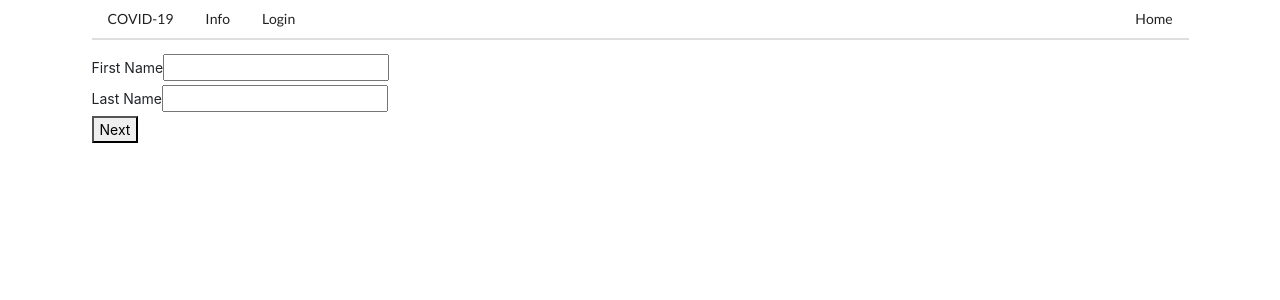
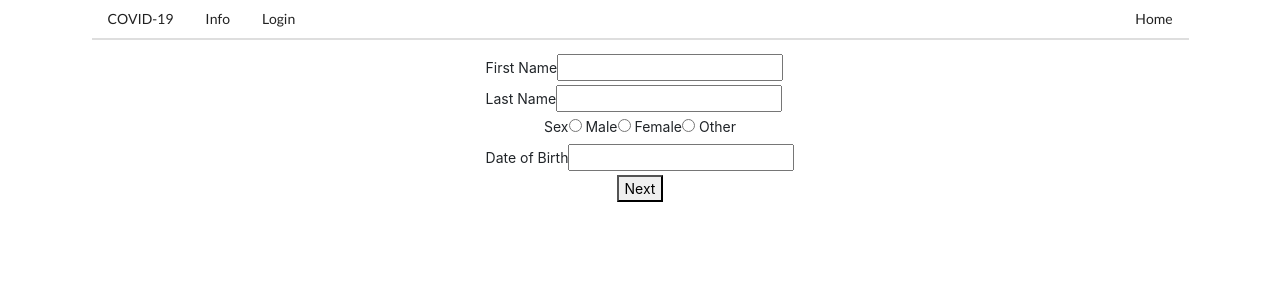
Before and after one commit to yifeiz/covid-19-frontend, a React (Create React App) app: page /track-your-symptoms in a window 1280 px wide. Shown: the top 300 px of the page. Built offline with nearby package versions, Linux system fonts and the light colour scheme.

Commit message:
Refactor and add some fields to form wizard

```diff
--- a/src/components/App.js
+++ b/src/components/App.js
@@ -5,8 +5,8 @@ import Header from "./Header";
 import Home from "./pages/Home";
 import Login from "./pages/Login";
 import Info from "./pages/Info";
-import WizardForm from "./Form/WizardForm";
 import history from "../history";
+import TrackSymptomsForm from "./Form/TrackSymptomsForm";
 
 const App = () => {
   return (
@@ -18,7 +18,7 @@ const App = () => {
             <Route path="/" exact component={Home} />
             <Route path="/login" exact component={Login} />
             <Route path="/info" exact component={Info} />
-            <Route path="/track-your-symptoms" exact component={WizardForm} />
+            <Route path="/track-your-symptoms" exact component={TrackSymptomsForm} />
           </Switch>
         </div>
       </Router>
--- /dev/null
+++ b/src/components/Form/ContactForm.js
@@ -0,0 +1,41 @@
+import React from "react";
+import { Field, reduxForm } from "redux-form";
+import validate from "./validate";
+import renderField from "./renderField";
+
+const ContactForm = props => {
+  const { handleSubmit, previousPage } = props;
+  //Insert Validation for Postal Code
+  return (
+    <form onSubmit={handleSubmit}>
+      <Field name="email" type="email" component={renderField} label="Email" />
+      <Field
+        name="postal"
+        type="postal"
+        component={renderField}
+        label="Postal Code"
+      />
+      <Field
+        name="family-doctor"
+        type="text"
+        component={renderField}
+        label="Name of Family Doctor"
+      />
+      <div>
+        <button type="button" className="previous" onClick={previousPage}>
+          Previous
+        </button>
+        <button type="submit" className="next">
+          Next
+        </button>
+      </div>
+    </form>
+  );
+};
+
+export default reduxForm({
+  form: "track-symptoms", //Form name is same
+  destroyOnUnmount: false,
+  forceUnregisterOnUnmount: true, // <------ unregister fields on unmount
+  validate
+})(ContactForm);
--- a/src/components/Form/WizardFormThirdPage.js
+++ b/src/components/Form/MedicalHistory.js
@@ -17,7 +17,7 @@ const renderColorSelector = ({ input, meta: { touched, error } }) => (
   </div>
 );
 
-const WizardFormThirdPage = props => {
+const MedicalHistory = props => {
   const { handleSubmit, pristine, previousPage, submitting } = props;
   return (
     <form onSubmit={handleSubmit}>
@@ -59,4 +59,4 @@ export default reduxForm({
   destroyOnUnmount: false,
   forceUnregisterOnUnmount: true, // <------ unregister fields on unmount
   validate
-})(WizardFormThirdPage);
+})(MedicalHistory);
--- /dev/null
+++ b/src/components/Form/NameForm.js
@@ -0,0 +1,104 @@
+import React from "react";
+import { Field, reduxForm } from "redux-form";
+import validate from "./validate";
+const renderError = ({ meta: { touched, error } }) =>
+  touched && error ? <span>{error}</span> : false;
+
+class NameForm extends React.Component {
+  renderError({ error, touched }) {
+    if (touched && error) {
+      return (
+        <div className="ui error message">
+          <div className="header"> {error} </div>
+        </div>
+      );
+    }
+  }
+
+  renderInput = ({ input, label, meta }) => {
+    const className = `field ${meta.error && meta.touched ? "error" : ""}`;
+    return (
+      <div className={className}>
+        <label> {label} </label>
+        <input {...input} autoComplete="off" />
+        {this.renderError(meta)}
+      </div>
+    );
+  };
+
+  render() {
+    const centerStyle = {
+      display: "flex",
+      justifyContent: "center",
+      alignItems: "center",
+      flexDirection: "column",
+      height: "auto"
+    };
+    //TODO: Insert Validation for DOB
+    return (
+      <div style={centerStyle}>
+        <form onSubmit={this.props.handleSubmit}>
+          <Field
+            name="firstName"
+            type="text"
+            component={this.renderInput}
+            label="First Name"
+          />
+          <Field
+            name="lastName"
+            type="text"
+            component={this.renderInput}
+            label="Last Name"
+          />
+          <div style={centerStyle}>
+            <div>
+              <label>Sex</label>
+
+              <label>
+                <Field name="sex" component="input" type="radio" value="male" />{" "}
+                Male
+              </label>
+              <label>
+                <Field
+                  name="sex"
+                  component="input"
+                  type="radio"
+                  value="female"
+                />{" "}
+                Female
+              </label>
+              <label>
+                <Field
+                  name="sex"
+                  component="input"
+                  type="radio"
+                  value="other"
+                />{" "}
+                Other
+              </label>
+              <Field name="sex" component={renderError} />
+            </div>
+          </div>
+          <Field
+            name="DOB"
+            type="date"
+            component={this.renderInput}
+            label="Date of Birth"
+          />
+          <div style={centerStyle}>
+            <button type="submit" className="next">
+              Next
+            </button>
+          </div>
+        </form>
+      </div>
+    );
+  }
+}
+
+export default reduxForm({
+  form: "track-symptoms", // <------ same form name
+  destroyOnUnmount: false, // <------ preserve form data
+  forceUnregisterOnUnmount: true, // <------ unregister fields on unmount
+  validate
+})(NameForm);
--- a/src/components/Form/WizardForm.js
+++ b/src/components/Form/TrackSymptomsForm.js
@@ -1,28 +1,28 @@
 import React from "react";
 import { connect } from "react-redux";
 
-import WizardFormFirstPage from "./WizardFormFirstPage";
-import WizardFormSecondPage from "./WizardFormSecondPage";
-import WizardFormThirdPage from "./WizardFormThirdPage";
+import NameForm from "./NameForm.js";
 
 import { nextPage, previousPage, onSubmit } from "../../actions";
+import ContactForm from "./ContactForm.js";
+import MedicalHistory from "./MedicalHistory";
 
-class WizardForm extends React.Component {
+class TrackSymptomsForm extends React.Component {
   render() {
     const { page } = this.props;
 
     console.log(page);
     return (
       <div>
-        {page === 1 && <WizardFormFirstPage onSubmit={this.props.nextPage} />}
+        {page === 1 && <NameForm onSubmit={this.props.nextPage} />}
         {page === 2 && (
-          <WizardFormSecondPage
+          <ContactForm
             previousPage={this.props.previousPage}
             onSubmit={this.props.nextPage}
           />
         )}
         {page === 3 && (
-          <WizardFormThirdPage
+          <MedicalHistory
             previousPage={this.props.previousPage}
             onSubmit={onSubmit}
           />
@@ -35,10 +35,10 @@ class WizardForm extends React.Component {
 const mapStateToProps = state => {
   console.log(state);
   return {
-    page: state.wizardForm.page
+    page: state.trackSymptomsForm.page
   };
 };
 
 export default connect(mapStateToProps, { nextPage, previousPage, onSubmit })(
-  WizardForm
+  TrackSymptomsForm
 );
--- a/src/components/Form/WizardFormFirstPage.js
+++ /dev/null
@@ -1,57 +0,0 @@
-import React from "react";
-import { Field, reduxForm } from "redux-form";
-import validate from "./validate";
-
-class WizardFormFirstPage extends React.Component {
-  renderError({ error, touched }) {
-    if (touched && error) {
-      return (
-        <div className="ui error message">
-          <div className="header"> {error} </div>
-        </div>
-      );
-    }
-  }
-
-  renderInput = ({ input, label, meta }) => {
-    const className = `field ${meta.error && meta.touched ? "error" : ""}`;
-    return (
-      <div className={className}>
-        <label> {label} </label>
-        <input {...input} autoComplete="off" />
-        {this.renderError(meta)}
-      </div>
-    );
-  };
-
-  render() {
-    return (
-      <form onSubmit={this.props.handleSubmit}>
-        <Field
-          name="firstName"
-          type="text"
-          component={this.renderInput}
-          label="First Name"
-        />
-        <Field
-          name="lastName"
-          type="text"
-          component={this.renderInput}
-          label="Last Name"
-        />
-        <div>
-          <button type="submit" className="next">
-            Next
-          </button>
-        </div>
-      </form>
-    );
-  }
-}
-
-export default reduxForm({
-  form: "wizard", // <------ same form name
-  destroyOnUnmount: false, // <------ preserve form data
-  forceUnregisterOnUnmount: true, // <------ unregister fields on unmount
-  validate
-})(WizardFormFirstPage);
--- a/src/components/Form/WizardFormSecondPage.js
+++ /dev/null
@@ -1,49 +0,0 @@
-import React from "react";
-import { Field, reduxForm } from "redux-form";
-import validate from "./validate";
-import renderField from "./renderField";
-
-const renderError = ({ meta: { touched, error } }) =>
-  touched && error ? <span>{error}</span> : false;
-
-const WizardFormSecondPage = props => {
-  const { handleSubmit, previousPage } = props;
-  return (
-    <form onSubmit={handleSubmit}>
-      <Field name="email" type="email" component={renderField} label="Email" />
-      <div>
-        <label>Sex</label>
-        <div>
-          <label>
-            <Field name="sex" component="input" type="radio" value="male" />{" "}
-            Male
-          </label>
-          <label>
-            <Field name="sex" component="input" type="radio" value="female" />{" "}
-            Female
-          </label>
-          <label>
-            <Field name="sex" component="input" type="radio" value="other" />{" "}
-            Other
-          </label>
-          <Field name="sex" component={renderError} />
-        </div>
-      </div>
-      <div>
-        <button type="button" className="previous" onClick={previousPage}>
-          Previous
-        </button>
-        <button type="submit" className="next">
-          Next
-        </button>
-      </div>
-    </form>
-  );
-};
-
-export default reduxForm({
-  form: "wizard", //Form name is same
-  destroyOnUnmount: false,
-  forceUnregisterOnUnmount: true, // <------ unregister fields on unmount
-  validate
-})(WizardFormSecondPage);
--- a/src/reducers/index.js
+++ b/src/reducers/index.js
@@ -4,5 +4,5 @@ import pageReducer from "./pageReducer";
 
 export default combineReducers({
   form: formReducer,
-  wizardForm: pageReducer
+  trackSymptomsForm: pageReducer
 });
```
